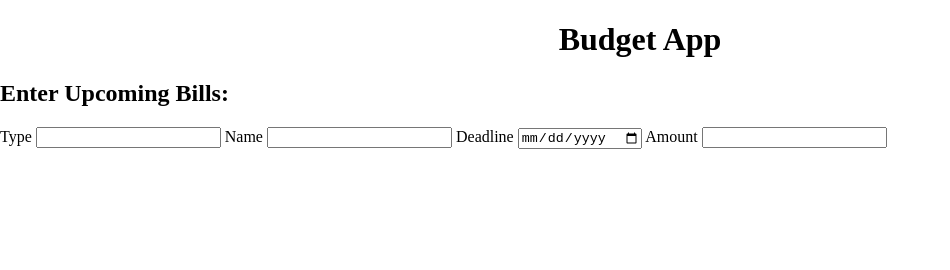
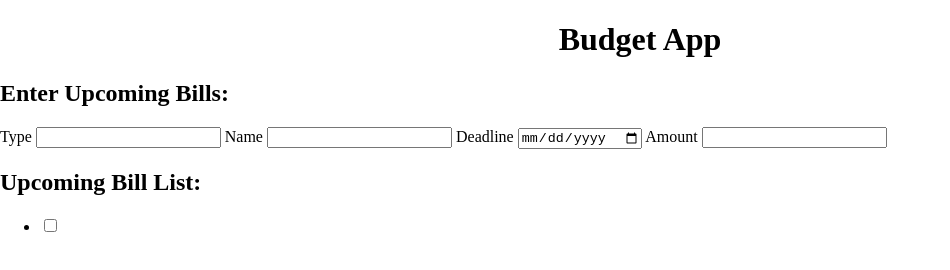
Before and after one commit to rainyroxcy/budget, a website: page static/index.html in a window 1280 px wide. Shown: the whole page, without its empty margins (0-950 px from the left). Drawn offline with nearby package versions, Linux system fonts and the light colour scheme.

Commit message:
upcoming bill list

```diff
--- a/static/index.html
+++ b/static/index.html
@@ -24,7 +24,12 @@
 <label>Amount</label>
 <input type="text">
 
-
+<h2>Upcoming Bill List:</h2>
+<ul>
+    <li>
+        <input type="checkbox">
+    </li>
+</ul>
 
 
 </div>
```
